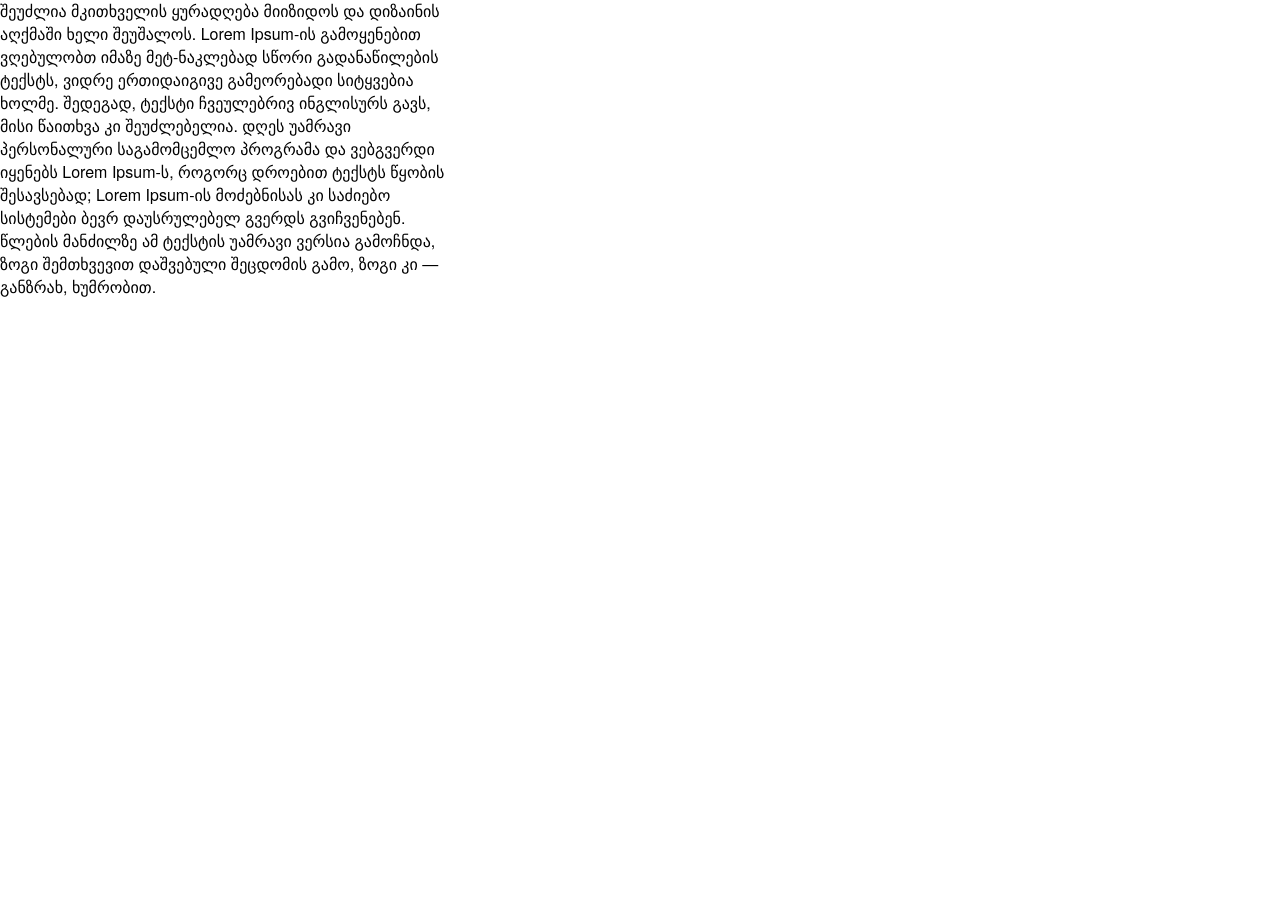
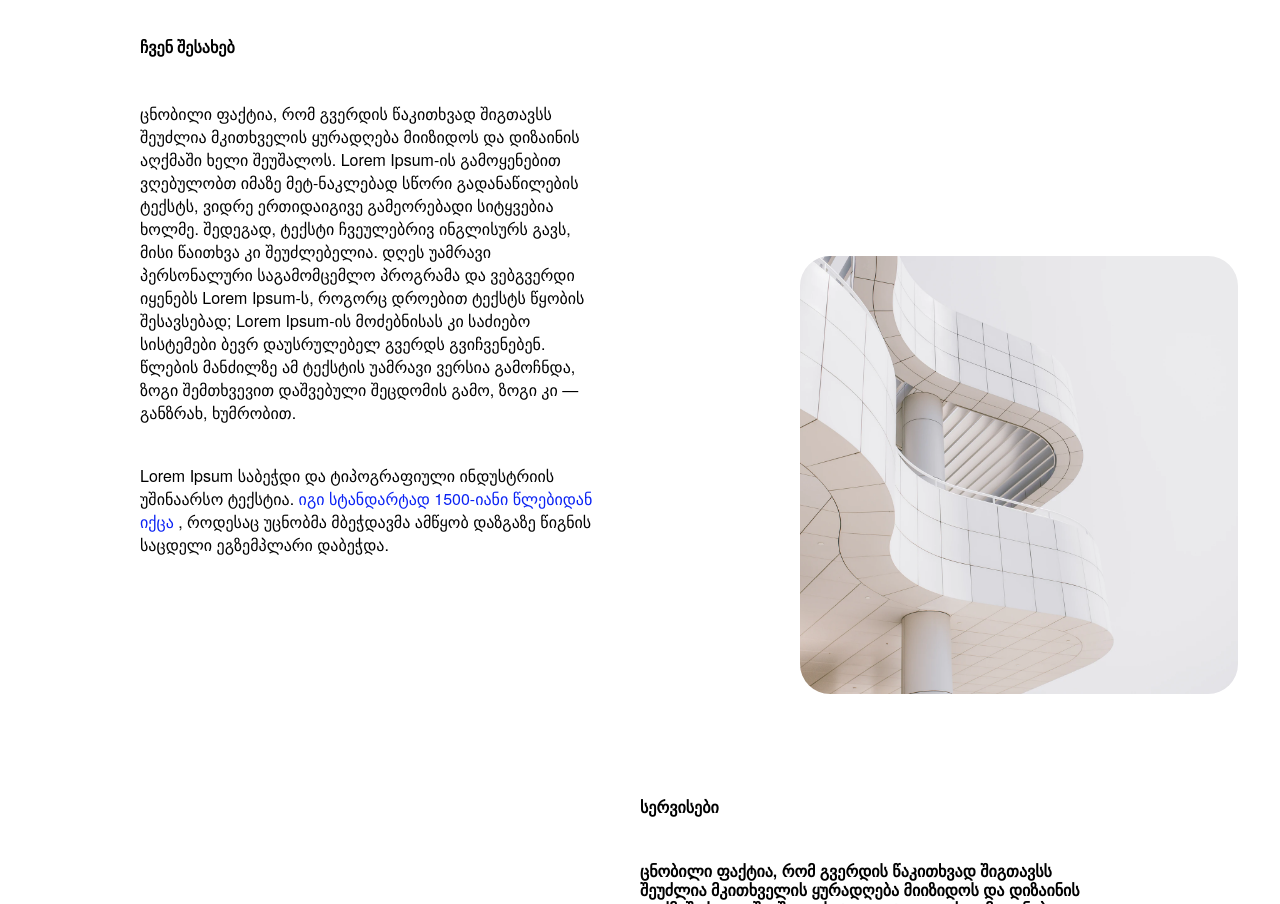
Before and after one commit to nebbieridzemariam/lesson6, a plain HTML site: page index.html in a window 1280 px wide. Shown: the part 62-966 px from the top of the page. Before the commit the page ends 800 px from the top, so only its background shows below. Drawn offline with Linux system fonts and the light colour scheme; a web font is replaced by a local one.

Commit message:
corrected section and added another section

```diff
--- a/fonts.css
+++ b/fonts.css
@@ -1,8 +1,17 @@
-@font-face {font-family: "Helvetica Neue";
+@font-face {
+  font-family: "Helvetica Neue";
   src: url("]2afedaab5a5177410b408023384af22d.eot"); /* IE9*/
   src: url("2afedaab5a5177410b408023384af22d.eot?#iefix") format("embedded-opentype"), /* IE6-IE8 */
-  url("2afedaab5a5177410b408023384af22d.woff2") format("woff2"), /* chrome、firefox */
-  url("2afedaab5a5177410b408023384af22d.woff") format("woff"), /* chrome、firefox */
-  url("2afedaab5a5177410b408023384af22d.ttf") format("truetype"), /* chrome、firefox、opera、Safari, Android, iOS 4.2+*/
-  url("2afedaab5a5177410b408023384af22d.svg#Helvetica Neue LT W01 55 Roman") format("svg"); /* iOS 4.1- */
+	  url("2afedaab5a5177410b408023384af22d.woff2") format("woff2"), /* chrome、firefox */
+	  url("2afedaab5a5177410b408023384af22d.woff") format("woff"), /* chrome、firefox */
+	  url("2afedaab5a5177410b408023384af22d.ttf") format("truetype"), /* chrome、firefox、opera、Safari, Android, iOS 4.2+*/
+	  url("2afedaab5a5177410b408023384af22d.svg#Helvetica Neue LT W01 55 Roman") format("svg"); /* iOS 4.1- */
 }
+@font-face {
+    font-family: 'HelveticaNeueBold';
+    src: url('../fonts/HelveticaNeueBold.woff2') format('woff2'),
+        url('../fonts/HelveticaNeueBold.woff') format('woff');
+    font-weight: bold;
+    font-style: normal;
+    font-display: swap;
+}
--- a/index.html
+++ b/index.html
@@ -9,9 +9,23 @@
 	<section>
 		<div class="container">
 			<h3 class="heading"> ჩვენ შესახებ </h3>
-			<p class="paragraph"> ცნობილი ფაქტია, რომ გვერდის წაკითხვად შიგთავსს შეუძლია მკითხველის ყურადღება მიიზიდოს და დიზაინის აღქმაში ხელი შეუშალოს. Lorem Ipsum-ის გამოყენებით ვღებულობთ იმაზე მეტ-ნაკლებად სწორი გადანაწილების ტექსტს, ვიდრე ერთიდაიგივე გამეორებადი სიტყვებია ხოლმე. შედეგად, ტექსტი ჩვეულებრივ ინგლისურს გავს, მისი წაითხვა კი შეუძლებელია. დღეს უამრავი პერსონალური საგამომცემლო პროგრამა და ვებგვერდი იყენებს Lorem Ipsum-ს, როგორც დროებით ტექსტს წყობის შესავსებად; Lorem Ipsum-ის მოძებნისას კი საძიებო სისტემები ბევრ დაუსრულებელ გვერდს გვიჩვენებენ. წლების მანძილზე ამ ტექსტის უამრავი ვერსია გამოჩნდა, ზოგი შემთხვევით დაშვებული შეცდომის გამო, ზოგი კი — განზრახ, ხუმრობით. </p>
+			<p class="text1 paragraph"> ცნობილი ფაქტია, რომ გვერდის წაკითხვად შიგთავსს შეუძლია მკითხველის ყურადღება მიიზიდოს და დიზაინის აღქმაში ხელი შეუშალოს. Lorem Ipsum-ის გამოყენებით ვღებულობთ იმაზე მეტ-ნაკლებად სწორი გადანაწილების ტექსტს, ვიდრე ერთიდაიგივე გამეორებადი სიტყვებია ხოლმე. შედეგად, ტექსტი ჩვეულებრივ ინგლისურს გავს, მისი წაითხვა კი შეუძლებელია. დღეს უამრავი პერსონალური საგამომცემლო პროგრამა და ვებგვერდი იყენებს Lorem Ipsum-ს, როგორც დროებით ტექსტს წყობის შესავსებად; Lorem Ipsum-ის მოძებნისას კი საძიებო სისტემები ბევრ დაუსრულებელ გვერდს გვიჩვენებენ. წლების მანძილზე ამ ტექსტის უამრავი ვერსია გამოჩნდა, ზოგი შემთხვევით დაშვებული შეცდომის გამო, ზოგი კი — განზრახ, ხუმრობით. </p>
+
+			<p class="space text1 paragraph"> Lorem Ipsum საბეჭდი და ტიპოგრაფიული ინდუსტრიის უშინაარსო ტექსტია. <span class="blue space">იგი სტანდარტად 1500-იანი წლებიდან იქცა</span> , როდესაც უცნობმა მბეჭდავმა ამწყობ დაზგაზე წიგნის საცდელი ეგზემპლარი დაბეჭდა. </p>
 
 		</div>
+		<div class="imagecontainer">
+			<img src="images/1.png" alt="buildingimage">
+		</div>
+	</section>
+	<section>
+		<div class="container">
+			<h3 class="heading text2"> სერვისები <h3>
+			<p class="paragraph text1 text2">ცნობილი ფაქტია, რომ გვერდის წაკითხვად შიგთავსს შეუძლია მკითხველის ყურადღება მიიზიდოს და დიზაინის აღქმაში ხელი შეუშალოს. Lorem Ipsum-ის გამოყენებით ვღებულობთ იმაზე მეტ-ნაკლებად სწორი გადანაწილების ტექსტს, ვიდრე ერთიდაიგივე გამეორებადი სიტყვებია ხოლმე. შედეგად, ტექსტი ჩვეულებრივ ინგლისურს გავს, მისი წაითხვა კი შეუძლებელია. დღეს უამრავი პერსონალური საგამომცემლო პროგრამა და ვებგვერდი იყენებს Lorem Ipsum-ს, როგორც დროებით ტექსტს წყობის შესავსებად; Lorem Ipsum-ის მოძებნისას კი საძიებო სისტემები ბევრ დაუსრულებელ გვერდს გვიჩვენებენ. წლების მანძილზე ამ ტექსტის უამრავი ვერსია გამოჩნდა, ზოგი შემთხვევით დაშვებული შეცდომის გამო, ზოგი კი — განზრახ, ხუმრობით.
+			</p>
+			<img src="images/2.png" alt="buildingimage2" class="image2">
+		</div>
+	</section>
 
 </body>
 </html>
--- a/style.css
+++ b/style.css
@@ -1,7 +1,9 @@
 * {
 	margin: 0px;
 	padding: 0px;
-	border: 0px
+	border: 0px;
+	font-size:100%;
+	box-sizing: border-box;
 }
 
 .paragraph {
@@ -9,11 +11,39 @@
 	font-size: 16px;
 }
 .container {
+	margin: 100px 140px;
+}
+.text1 {
 	max-width: 463px;
-	max-height: 385px;
 	width: 100%;
-	height: 100%
+
+
 }
 .heading {
+	font-family: 'Helvetica Neue Bold'
 	font-size: 32px;
+	padding-bottom: 45px;
+
 }
+.blue {
+	color: #0A22F4;
+}
+.space {
+	padding-top: 40px;
+}
+
+.imagecontainer {
+	max-width: 500px;
+	width: 100%;
+	margin-left: 800px;
+	margin-top: -400px;
+}
+.text2 {
+	margin-left: 50%;
+}
+.image2 {
+	max-width: 450px;
+	width: 100%;
+	margin-top: -200px;
+
+}
```
Also changed, not shown: fonts/HelveticaNeue Bold.ttf (added), fonts/HelveticaNeueBold.woff (added), fonts/HelveticaNeueBold.woff2 (added), 3 other files.
